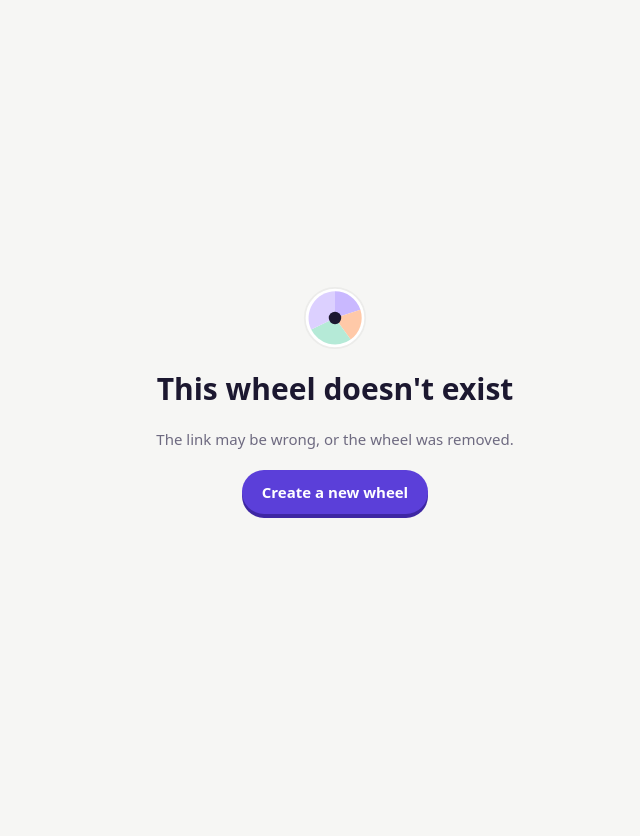
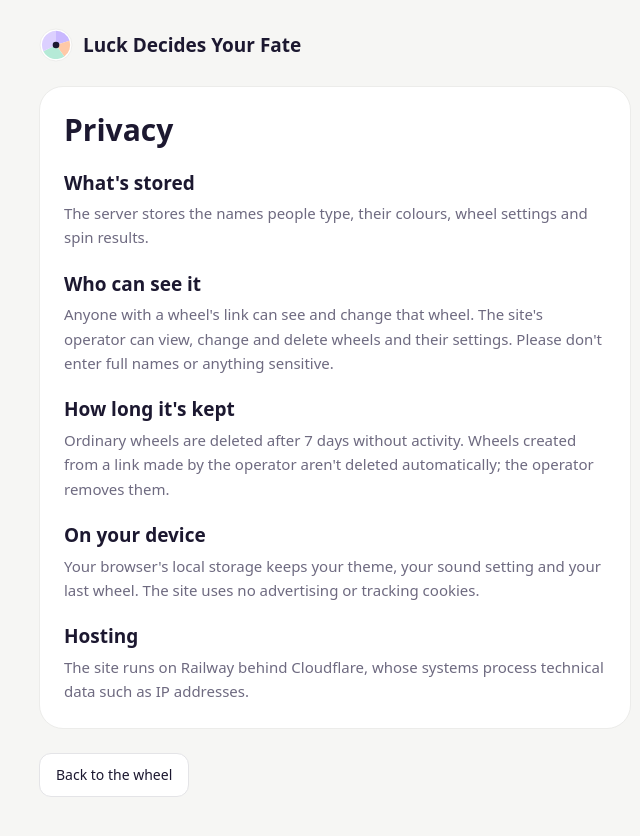
Before and after one commit to MaccaBerge/luck-decides-your-fate, a React (Vite) app in the folder frontend/: page /privacy in a window 1280 px wide. Shown: the top 836 px of the page, without its empty margins (305-945 px from the left). Before the commit the page ends 800 px from the top, so only its background shows below. Built offline with nearby package versions, Linux system fonts and the light colour scheme.

Commit message:
feat: add a privacy page

```diff
--- a/frontend/src/App.tsx
+++ b/frontend/src/App.tsx
@@ -3,6 +3,7 @@ import { Route, Routes } from "react-router-dom";
 import HomePage from "./pages/HomePage";
 import GamePage from "./pages/GamePage";
 import NotFoundPage from "./pages/NotFoundPage";
+import PrivacyPage from "./pages/PrivacyPage";
 
 const AdminApp = lazy(() => import("./admin/AdminApp"));
 
@@ -11,6 +12,7 @@ export default function App() {
     <Routes>
       <Route path="/" element={<HomePage />} />
       <Route path="/g/:gameId" element={<GamePage />} />
+      <Route path="/privacy" element={<PrivacyPage />} />
       <Route
         path="/admin/*"
         element={
--- /dev/null
+++ b/frontend/src/components/game/PrivacyLink.tsx
@@ -0,0 +1,12 @@
+import { Link } from "react-router-dom";
+
+export function PrivacyLink() {
+  return (
+    <Link
+      to="/privacy"
+      className="inline-flex min-h-11 items-center px-2 text-sm text-ink-muted underline underline-offset-3 hover:text-ink"
+    >
+      Privacy
+    </Link>
+  );
+}
--- a/frontend/src/pages/GamePage.tsx
+++ b/frontend/src/pages/GamePage.tsx
@@ -17,6 +17,7 @@ import { PasteNamesDialog } from "../components/game/PasteNamesDialog";
 import { ResultDialog } from "../components/game/ResultDialog";
 import { Toast, type ToastMsg } from "../components/game/Toast";
 import { Loading } from "../components/game/Loading";
+import { PrivacyLink } from "../components/game/PrivacyLink";
 import NotFoundPage from "./NotFoundPage";
 
 interface Result {
@@ -320,6 +321,10 @@ export default function GamePage() {
         />
       </main>
 
+      <footer className="-mt-4 flex justify-center">
+        <PrivacyLink />
+      </footer>
+
       <PasteNamesDialog
         open={pasteOpen}
         onClose={() => setPasteOpen(false)}
--- a/frontend/src/pages/NotFoundPage.tsx
+++ b/frontend/src/pages/NotFoundPage.tsx
@@ -2,6 +2,7 @@ import { useState } from "react";
 import { useNavigate } from "react-router-dom";
 import { createGame } from "../lib/api";
 import { primaryBtn } from "../components/game/buttons";
+import { PrivacyLink } from "../components/game/PrivacyLink";
 import { WheelMark } from "../components/game/WheelMark";
 
 export default function NotFoundPage() {
@@ -39,6 +40,7 @@ export default function NotFoundPage() {
         Create a new wheel
       </button>
       {error && <p className="text-sm text-danger">{error}</p>}
+      <PrivacyLink />
     </main>
   );
 }
--- /dev/null
+++ b/frontend/src/pages/PrivacyPage.tsx
@@ -0,0 +1,48 @@
+import type { ReactNode } from "react";
+import { Link } from "react-router-dom";
+import { WheelMark } from "../components/game/WheelMark";
+import { card, secondaryBtn } from "../components/game/buttons";
+
+function Section({ title, children }: { title: string; children: ReactNode }) {
+  return (
+    <section className="flex flex-col gap-1">
+      <h2 className="font-display text-[19px] font-semibold text-ink">{title}</h2>
+      <p className="text-[15px] leading-relaxed text-ink-muted">{children}</p>
+    </section>
+  );
+}
+
+export default function PrivacyPage() {
+  return (
+    <main className="mx-auto flex min-h-screen w-full max-w-[640px] flex-col gap-6 px-4 pt-7 pb-12 text-ink sm:px-6">
+      <div className="flex items-center gap-2.5">
+        <WheelMark />
+        <span className="font-display text-[19px] font-semibold">Luck Decides Your Fate</span>
+      </div>
+      <div className={`${card} flex flex-col gap-5 p-6`}>
+        <h1 className="font-display text-[30px] leading-tight font-semibold">Privacy</h1>
+        <Section title="What's stored">
+          The server stores the names people type, their colours, wheel settings and spin results.
+        </Section>
+        <Section title="Who can see it">
+          Anyone with a wheel's link can see and change that wheel. The site's operator can view, change and delete
+          wheels and their settings. Please don't enter full names or anything sensitive.
+        </Section>
+        <Section title="How long it's kept">
+          Ordinary wheels are deleted after 7 days without activity. Wheels created from a link made by the operator
+          aren't deleted automatically; the operator removes them.
+        </Section>
+        <Section title="On your device">
+          Your browser's local storage keeps your theme, your sound setting and your last wheel. The site uses no
+          advertising or tracking cookies.
+        </Section>
+        <Section title="Hosting">
+          The site runs on Railway behind Cloudflare, whose systems process technical data such as IP addresses.
+        </Section>
+      </div>
+      <Link to="/" className={`${secondaryBtn} self-start`}>
+        Back to the wheel
+      </Link>
+    </main>
+  );
+}
```
Also changed, not shown: 2 other files (tests, documents, lock files or other folders).
